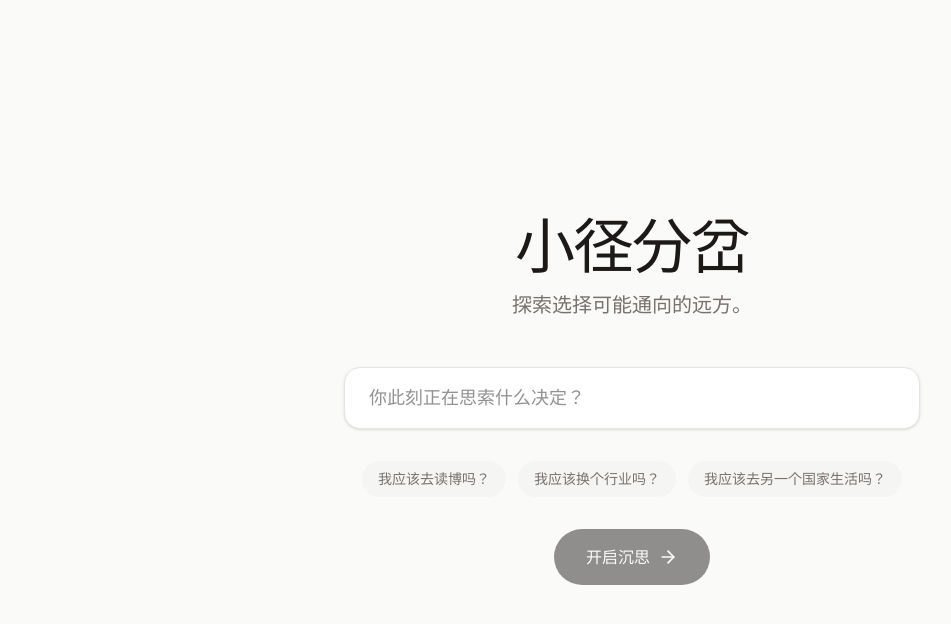
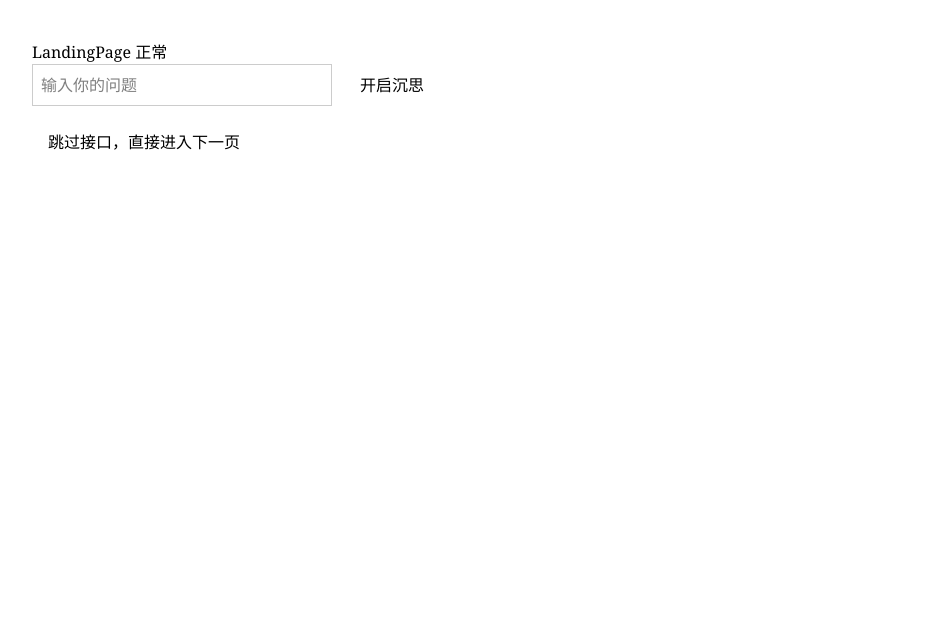
Before and after one commit to Yixuan0706/LifeFork, a React (Vite) app: page / in a window 1280 px wide. Shown: the top 624 px of the page, without its empty margins (8-959 px from the left). Built offline with nearby package versions, Linux system fonts and the light colour scheme.

Commit message:
Update LandingPage.tsx

```diff
--- a/src/pages/LandingPage.tsx
+++ b/src/pages/LandingPage.tsx
@@ -1,99 +1,85 @@
 import React, { useState } from 'react';
 import { useDecision } from '../contexts/DecisionContext';
 import { generateClarificationAndQuestions } from '../services/geminiService';
-import { motion } from 'motion/react';
-import { Loader2, ArrowRight } from 'lucide-react';
 
 export default function LandingPage() {
   const [input, setInput] = useState('');
   const [isLoading, setIsLoading] = useState(false);
+  const [errorMessage, setErrorMessage] = useState('');
   const { setDecision, setClarification, setStep } = useDecision();
 
   const handleSubmit = async (e: React.FormEvent) => {
     e.preventDefault();
     if (!input.trim()) return;
 
+    setErrorMessage('');
     setIsLoading(true);
+
     try {
       const result = await generateClarificationAndQuestions(input);
+      console.log('clarification result:', result);
+
       setDecision(input);
       setClarification(result);
       setStep('questions');
-    } catch (error) {
+    } catch (error: any) {
       console.error('Failed to generate questions:', error);
+      setErrorMessage(error?.message || '请求失败，请检查 /api/chat 返回格式');
     } finally {
       setIsLoading(false);
     }
   };
 
-  const exampleInputs = [
-    '我应该去读博吗？',
-    '我应该换个行业吗？',
-    '我应该去另一个国家生活吗？'
-  ];
+  const handleSkip = () => {
+    setDecision(input || '测试问题');
+    setClarification({
+      options: ['选项 A', '选项 B'],
+      questions: [
+        { id: 'q1', text: '你真正害怕失去的是什么？', type: 'text' },
+        {
+          id: 'q2',
+          text: '你更看重哪一项？',
+          type: 'single_choice',
+          choices: ['稳定', '成长', '自由']
+        }
+      ]
+    });
+    setStep('questions');
+  };
 
   return (
-    <div className="min-h-screen flex flex-col items-center justify-center p-6">
-      <motion.div
-        initial={{ opacity: 0, y: 20 }}
-        animate={{ opacity: 1, y: 0 }}
-        transition={{ duration: 0.8, ease: 'easeOut' }}
-        className="max-w-2xl w-full space-y-12 text-center"
-      >
-        <div className="space-y-4">
-          <h1 className="text-5xl md:text-6xl font-medium tracking-tight text-stone-900 font-serif">
-            小径分岔
-          </h1>
-          <p className="text-lg md:text-xl text-stone-500 font-light">
-            探索选择可能通向的远方。
-          </p>
-        </div>
+    <div style={{ minHeight: '100vh', padding: '40px', background: '#fff', color: '#000' }}>
+      <h1>LandingPage 正常</h1>
 
-        <form onSubmit={handleSubmit} className="space-y-8">
-          <div className="relative max-w-xl mx-auto">
+      <form onSubmit={handleSubmit}>
         <input
-              type="text"
           value={input}
           onChange={(e) => setInput(e.target.value)}
-              placeholder="你此刻正在思索什么决定？"
-              className="w-full px-6 py-4 text-lg bg-white border border-stone-200 rounded-2xl shadow-sm focus:outline-none focus:ring-2 focus:ring-stone-400 focus:border-transparent transition-all"
-              disabled={isLoading}
+          placeholder="输入你的问题"
+          style={{ border: '1px solid #ccc', padding: '8px', width: '300px' }}
         />
-          </div>
-
-          <div className="flex flex-wrap justify-center gap-3">
-            {exampleInputs.map((example, idx) => (
-              <button
-                key={idx}
-                type="button"
-                onClick={() => setInput(example)}
-                className="px-4 py-2 text-sm text-stone-500 bg-stone-100 rounded-full hover:bg-stone-200 transition-colors"
-                disabled={isLoading}
-              >
-                {example}
-              </button>
-            ))}
-          </div>
-
         <button
           type="submit"
           disabled={!input.trim() || isLoading}
-            className="inline-flex items-center justify-center px-8 py-4 text-base font-medium text-white bg-stone-800 rounded-full hover:bg-stone-900 focus:outline-none focus:ring-2 focus:ring-offset-2 focus:ring-stone-900 disabled:opacity-50 disabled:cursor-not-allowed transition-all"
+          style={{ marginLeft: '12px', padding: '8px 16px' }}
         >
-            {isLoading ? (
-              <>
-                <Loader2 className="w-5 h-5 mr-2 animate-spin" />
-                沉思中...
-              </>
-            ) : (
-              <>
-                开启沉思
-                <ArrowRight className="w-5 h-5 ml-2" />
-              </>
-            )}
+          {isLoading ? '处理中...' : '开启沉思'}
         </button>
       </form>
-      </motion.div>
+
+      <button
+        type="button"
+        onClick={handleSkip}
+        style={{ marginTop: '16px', padding: '8px 16px' }}
+      >
+        跳过接口，直接进入下一页
+      </button>
+
+      {errorMessage && (
+        <p style={{ marginTop: '16px', color: 'red' }}>
+          {errorMessage}
+        </p>
+      )}
     </div>
   );
 }
```
Lines whose indentation alone changed are shown as unchanged.
